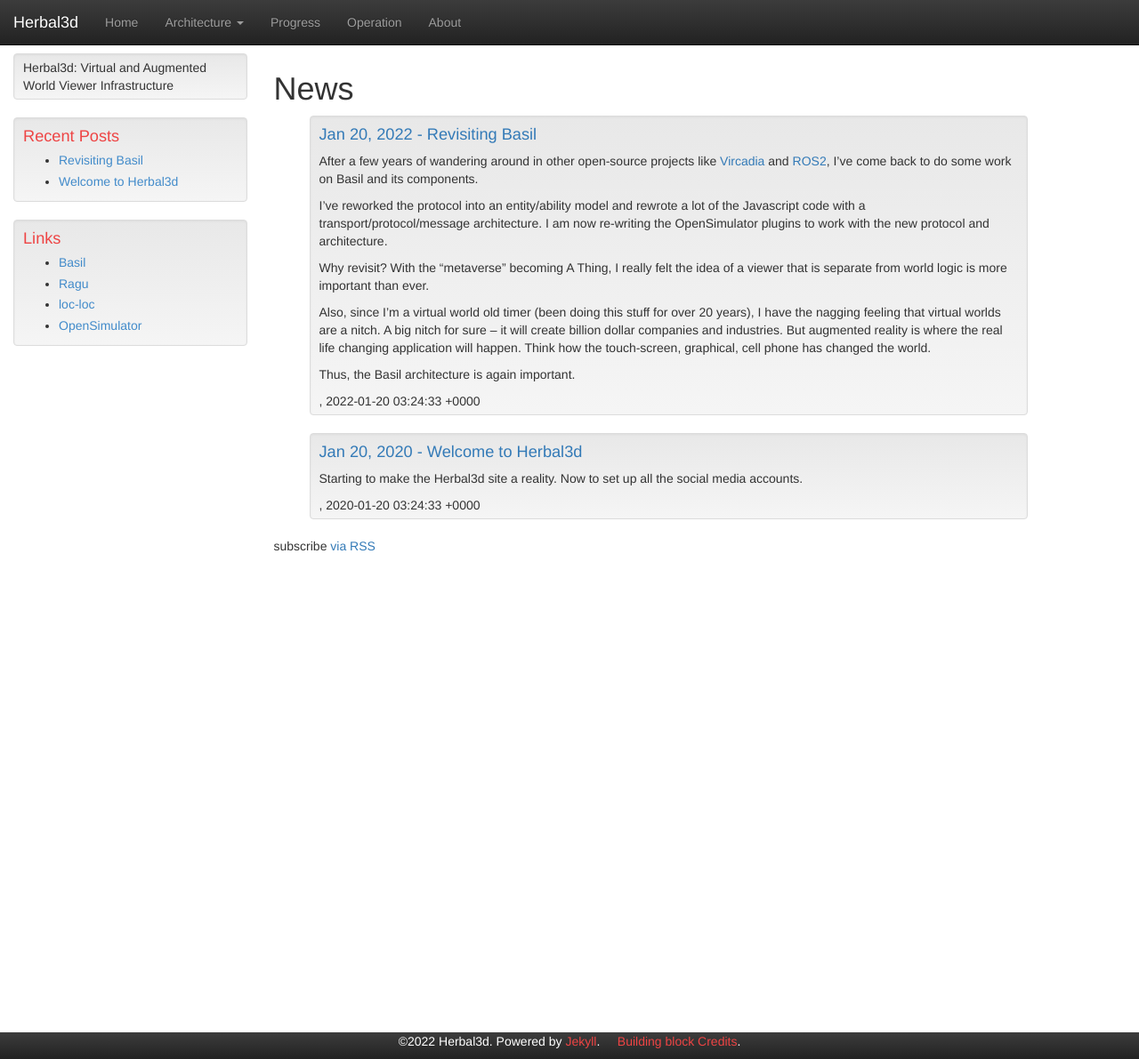
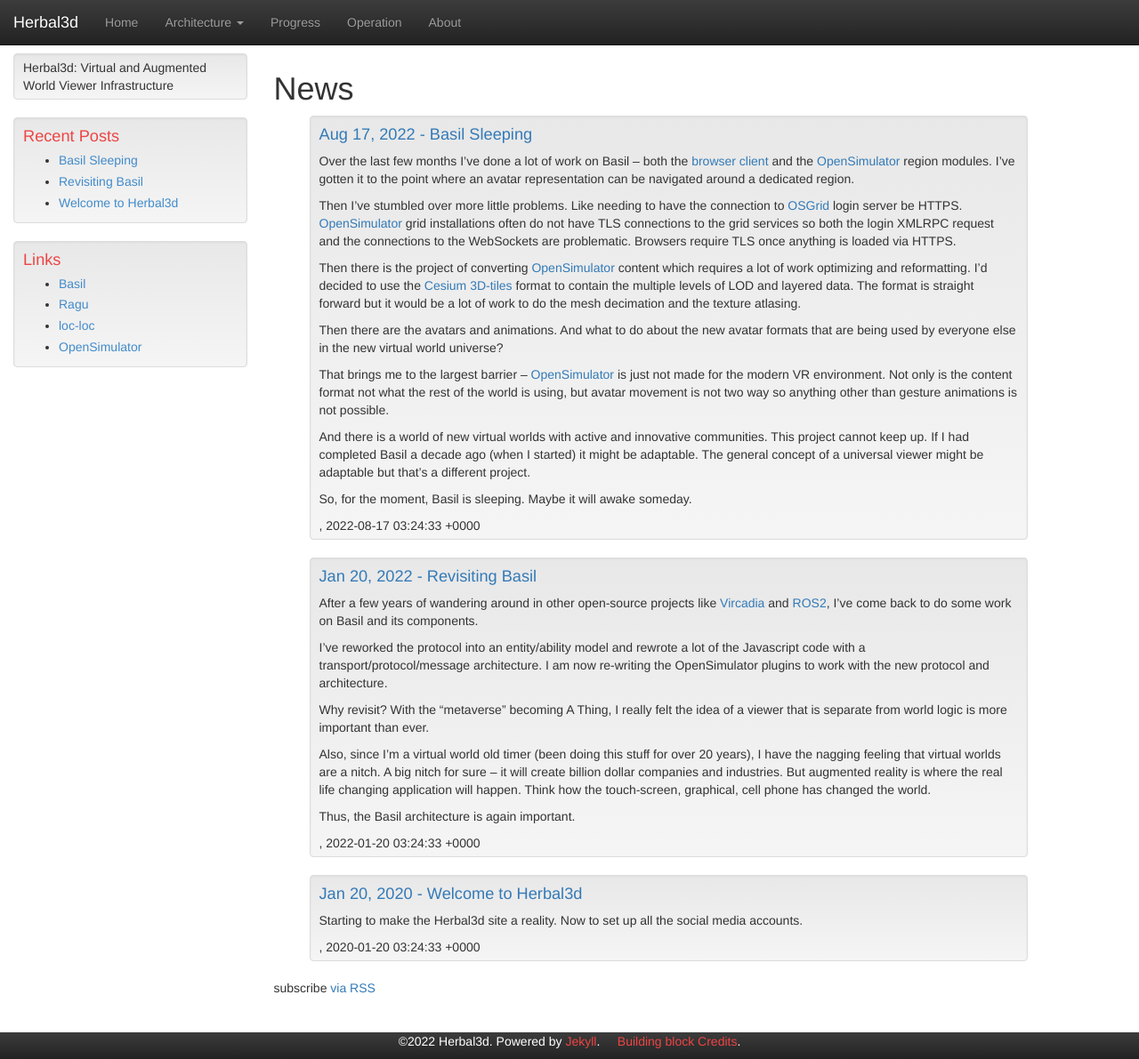
Before and after one commit to Herbal3d/herbal3d.github.io, a Jekyll site: the page built from News.md, in a window 1280 px wide and 1191 px high. Shown: the whole window at 89% size. Built offline with Jekyll 4.4.1, drawn with Linux system fonts in a browser that asks for light colours.

Commit message:
Note that "Basil is Sleeping" and work is not continuing on this project.

```diff
--- /dev/null
+++ b/_posts/2022-08-16-basil-sleeping.md
@@ -0,0 +1,50 @@
+---
+layout: post
+title:  "Basil Sleeping"
+date:   2022-08-16 20:24:33 -0700
+categories: herbal3d basil update
+status: publish
+---
+Over the last few months I've done a lot of work on Basil --
+both the [browser client] and the [OpenSimulator] region modules.
+I've gotten it to the point where an avatar representation
+can be navigated around a dedicated region.
+
+Then I've stumbled over more little problems. Like needing to
+have the connection to [OSGrid] login server be HTTPS.
+[OpenSimulator] grid installations often do not have TLS
+connections to the grid services
+so both the login XMLRPC request and the connections
+to the WebSockets are problematic. Browsers require
+TLS once anything is loaded via HTTPS.
+
+Then there is the project of converting [OpenSimulator] content
+which requires a lot of work optimizing and reformatting.
+I'd decided to use the [Cesium 3D-tiles] format to contain
+the multiple levels of LOD and layered data.
+The format is straight forward but it would be a lot of work
+to do the mesh decimation and the texture atlasing.
+
+Then there are the avatars and animations. And what to do about
+the new avatar formats that are being used by everyone else
+in the new virtual world universe?
+
+That brings me to the largest barrier -- [OpenSimulator] is
+just not made for the modern VR environment.
+Not only is the content format not what the rest of the
+world is using, but avatar movement is not two way so anything
+other than gesture animations is not possible.
+
+And there is a world of new virtual worlds with active
+and innovative communities. This project cannot keep up.
+If I had completed Basil a decade ago (when I started)
+it might be adaptable. The general concept of a universal
+viewer might be adaptable but that's a different project.
+
+So, for the moment, Basil is sleeping. Maybe it will awake
+someday.
+
+[Cesium 3D-tiles]: https://cesium.com/why-cesium/3d-tiles/
+[OSGrid]: https://osgrid.org
+[OpenSimulator]: http://opensimulator.org
+[browser client]: https://github.com/Herbal3d/basil
```
Also changed, not shown: index.md (+1 -1 lines).
